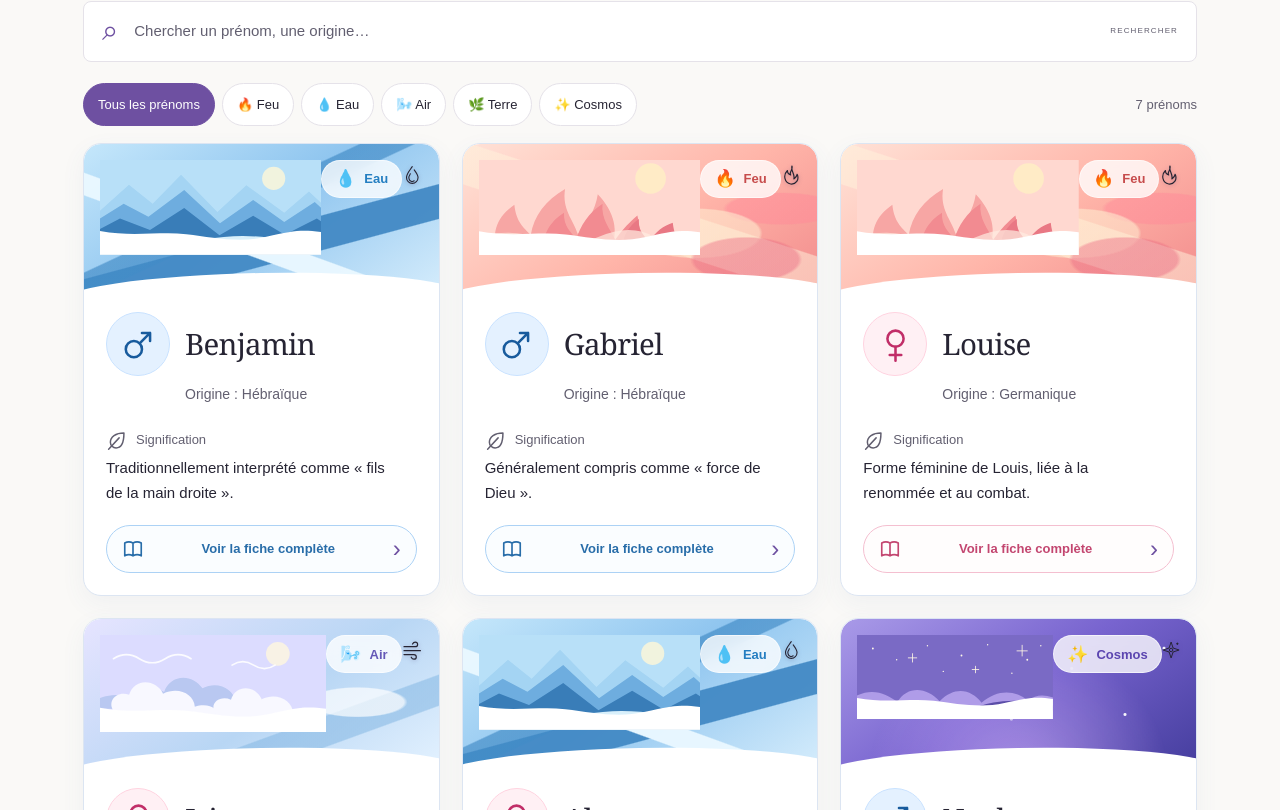
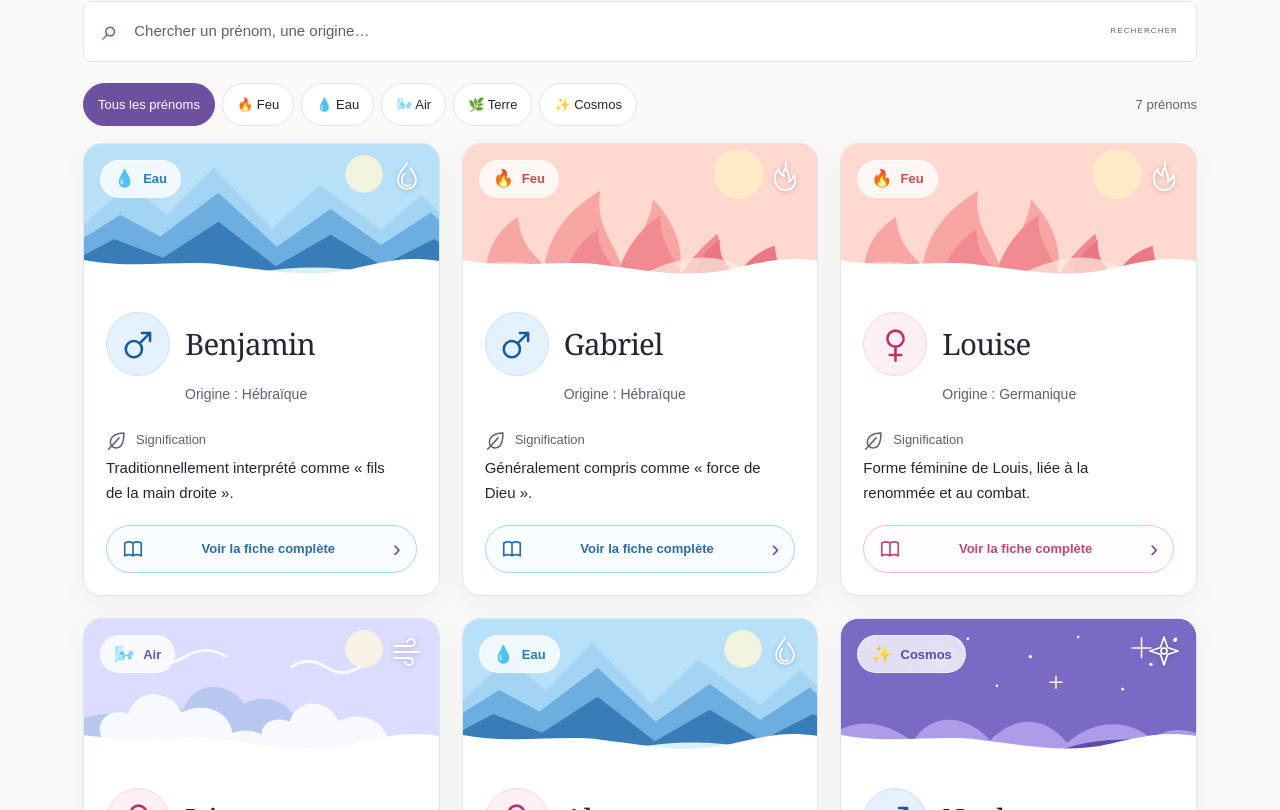
Before and after one commit to Nabouna32/Names, a Next.js app: page / in a window 1280 px wide. Shown: the part 1450-2260 px from the top of the page. Built offline with nearby package versions, Linux system fonts and the light colour scheme.

Commit message:
Affiner les illustrations et la découpe des cartes

```diff
--- a/src/app/globals.css
+++ b/src/app/globals.css
@@ -469,3 +469,12 @@ body{font-size:16px;line-height:1.65}
 :root[data-theme="sombre"] .name-card{border-color:var(--line);box-shadow:0 8px 24px #0002}
 :root[data-theme="sombre"] .name-card-art:after{background:var(--paper)}
 :root[data-theme="sombre"] .name-card-bottom{background:transparent}
+
+/* Illustrations vectorielles détaillées et emblème propre à chaque élément. */
+.name-card-art{height:154px;flex:0 0 154px;position:relative;display:flex;align-items:flex-start;justify-content:space-between;overflow:hidden;padding:16px;border-radius:17px 17px 0 0;isolation:isolate;background:#d9e7f6}
+.name-card-art:before,.name-card-art:after{display:none}
+.name-card-artwork{position:absolute;inset:0;width:100%;height:100%;z-index:0;display:block}
+.name-card-top{z-index:2}
+.name-card-brand{width:32px;height:32px;position:relative;z-index:2;display:block;color:#fff;fill:none;stroke:#fff;filter:drop-shadow(0 1px 2px #31234d44)}
+.name-card-brand path{vector-effect:non-scaling-stroke}
+@media(max-width:560px){.name-card-art{height:145px;flex-basis:145px}}
```
